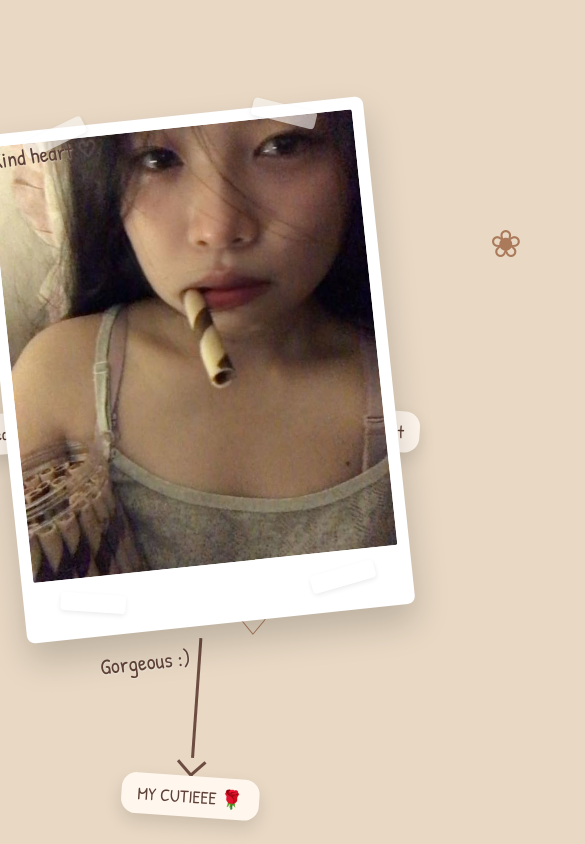
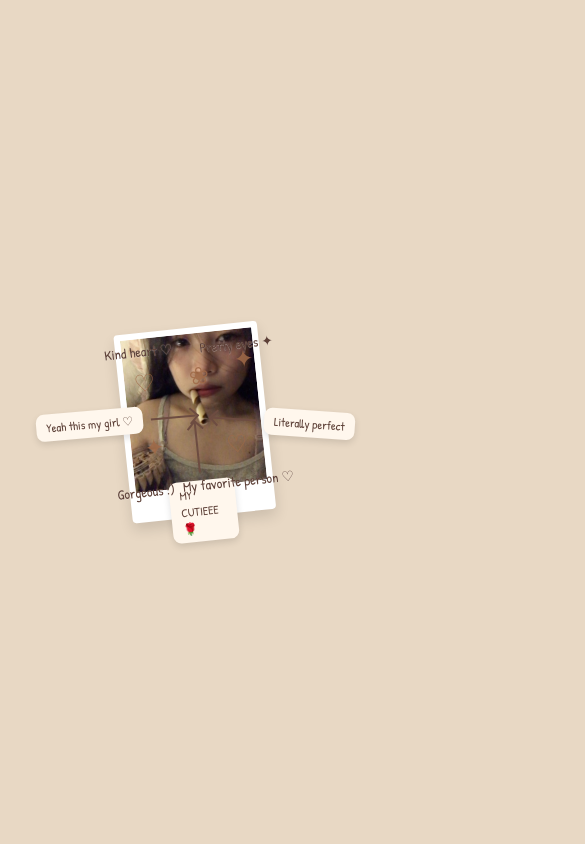
Before and after one commit to renz102/rose, a plain HTML site: page index.html in a window 390 px wide. Shown: the top 844 px of the page, 585 px wide, since content can reach past the window. Drawn offline with Linux system fonts and the light colour scheme.

Commit message:
Refactor index.html for improved layout and styling
Updated styles and layout for responsiveness and aesthetics.

```diff
--- a/index.html
+++ b/index.html
@@ -19,17 +19,19 @@
 body{
     background:#E8D8C4;
     font-family:'Patrick Hand', cursive;
-    display:flex;
-    justify-content:center;
-    align-items:center;
-    height:100vh;
-    overflow:hidden;
+    min-height:100vh;
+    overflow-x:hidden;
+    overflow-y:auto;
 }
 
 .board{
+
     position:relative;
-    width:1000px;
-    height:750px;
+
+    width:min(1000px,95vw);
+
+    aspect-ratio:1000/1050;
+
 }
 
 /* ---------------- PHOTO ---------------- */
@@ -38,69 +40,75 @@ body{
     position:absolute;
 
     left:50%;
-    top:43%;
+    top:50%;
 
     transform:translate(-50%,-50%) rotate(-6deg);
 
-    width:390px;
-    height:510px;
+    width:39%;
+    aspect-ratio:390/510;
 
     background:white;
 
-    border:12px solid white;
-    border-bottom:60px solid white;
+    border:clamp(6px,.75vw,12px) solid white;
+    border-bottom:clamp(30px,3vw,60px) solid white;
 
-    border-radius:8px;
+    border-radius:clamp(4px,.8vw,8px);
 
-    box-shadow:0 18px 35px rgba(0,0,0,.18);
+    box-shadow:0 1.8vw 3.5vw rgba(0,0,0,.12);
 
     display:flex;
     justify-content:center;
     align-items:center;
 
-    color:#8D6E63;
-    font-size:28px;
-
     z-index:1;
 }
 
-/* Tape */
+.kind{
 
-.tape{
-    position:absolute;
 
-    width:65px;
-    height:18px;
 
-    background:rgba(255,255,255,.55);
+    left:-13%;
 
-    border-radius:4px;
+    top:2%;
 
-    box-shadow:0 2px 5px rgba(0,0,0,.08);
 }
 
-.tape1{
-    top:-12px;
-    left:35px;
-    transform:rotate(-20deg);
+.eyes{
+
+
+
+    right:-15%;
+    top:3%;
+
 }
 
-.tape2{
-    top:-12px;
-    right:35px;
-    transform:rotate(20deg);
+.gorgeous{
+
+
+
+    left:-14%;
+    bottom:-6%;
+
+}
+
+.fav{
+
+
+
+    right:-20%;
+    bottom:-5%;
+
 }
 
 /* ---------------- NOTES ---------------- */
 
 .note{
-
     position:absolute;
-
     display:flex;
     align-items:center;
+    gap:clamp(8px,1.5vw,18px);
 
-    gap:18px;
+    z-index:2;
 }
 
 .text{
@@ -109,13 +117,14 @@ body{
 
     background:#FFF7ED;
 
-    padding:8px 16px;
+    padding:clamp(5px,.7vw,8px)
+        clamp(10px,1.3vw,16px);
 
-    border-radius:15px;
+    border-radius:clamp(8px,1.2vw,15px);
 
-    box-shadow:0 8px 18px rgba(0,0,0,.12);
+    box-shadow:0 .8vw 1.8vw rgba(0,0,0,.12);
 
-    font-size:18px;
+    font-size:clamp(12px,1.2vw,18px);
 
     color:#5D4037;
 }
@@ -126,8 +135,8 @@ body{
 
     position:relative;
 
-    width:160px;
-    height:3px;
+    width:clamp(45px,7vw,90px);
+    height:clamp(2px,.3vw,3px);
 
     background:#6D4C41;
 
@@ -139,14 +148,14 @@ body{
 
     position:absolute;
 
-    right:-1px;
+    right:-1%;
     top:50%;
 
-    width:18px;
-    height:18px;
+    width:clamp(10px,1.8vw,18px);
+    height:clamp(10px,1.8vw,18px);
 
-    border-top:3px solid #6D4C41;
-    border-right:3px solid #6D4C41;
+    border-top:clamp(2px,.3vw,3px) solid #6D4C41;
+    border-right:clamp(2px,.3vw,3px) solid #6D4C41;
 
     transform:translateY(-50%) rotate(45deg);
 
@@ -163,25 +172,21 @@ body{
 /* ---------------- POSITIONS ---------------- */
 
 .left{
-
-    left:-30px;
+    left:7%;
     top:50%;
     transform:translateY(-50%) rotate(-5deg);
-
 }
 
 .right{
-
-    right:-30px;
+    right:7%;
     top:50%;
     transform:translateY(-50%) rotate(4deg);
-
 }
 
 .top{
 
     left:50%;
-    top:-20px;
+    top:-2%;
 
     transform:translateX(-50%) rotate(-4deg);
 
@@ -191,15 +196,15 @@ body{
 
 .top .line{
 
-    width:3px;
-    height:120px;
+    width:0.3%;
+    height:11%;
 
 }
 
 .top .line::after{
 
     top:auto;
-    bottom:-2px;
+    bottom:-2%;
 
     left:50%;
 
@@ -210,7 +215,7 @@ body{
 .bottom{
 
     left:50%;
-    bottom:-20px;
+    bottom:-2%;
 
     transform:translateX(-50%) rotate(4deg);
 
@@ -220,8 +225,8 @@ body{
 
 .bottom .line{
 
-    width:3px;
-    height:120px;
+    width:0.3%;
+    height:11%;
 
 }
 
@@ -237,27 +242,23 @@ body{
 /* Diagonals */
 
 .topleft{
-    left:-10px;
-    top:92px;
-    transform:rotate(-8deg);
+    left:-1%;
+    top:9%;
 }
 
 .topright{
-    left:750px;
-    top:120px;
-    transform:rotate(8deg);
+    left:75%;
+    top:12%;
 }
 
 .bottomleft{
-    left:100px;
-    top:600px;
-    transform:rotate(-6deg);
+    left:10%;
+    top:60%;
 }
 
 .bottomright{
-    left:800px;
-    top:615px;
-    transform:rotate(7deg);
+    left:80%;
+    top:61%;
 }
 
 /* ---------------- DOODLES ---------------- */
@@ -266,7 +267,7 @@ body{
 
     position:absolute;
 
-    font-size:38px;
+    font-size:clamp(24px,2.5vw,38px);
 
     color:#A06A48;
 
@@ -276,36 +277,36 @@ body{
 
 .heart1{
 
-    left:70px;
-    top:180px;
+    left:7%;
+    top:18%;
 
 }
 
 .heart2{
 
-    right:120px;
-    bottom:150px;
+    right:12%;
+    bottom:15%;
 
 }
 
 .star1{
 
-    left:840px;
-    top:90px;
+    left:84%;
+    top:9%;
 
 }
 
 .star2{
 
-    left:100px;
-    bottom:180px;
+    left:10%;
+    bottom:18%;
 
 }
 
 .flower{
 
-    left:490px;
-    top:170px;
+    left:49%;
+    top:17%;
 
 }
 
@@ -313,18 +314,18 @@ body{
     width:100%;
     height:100%;
     object-fit:cover;
-    border-radius:2px;
+    border-radius:clamp(1px,.2vw,2px);
 }
 
 .tape3{
-    bottom:-35px;
-    left:25px;
+    bottom:-3.5%;
+    left:6%;
     transform:rotate(10deg);
 }
 
 .tape4{
-    bottom:-35px;
-    right:25px;
+    bottom:-3.5%;
+    right:6%;
     transform:rotate(-10deg);
 }
 
@@ -340,33 +341,120 @@ body{
 
     padding:0;
 
-    font-size:22px;
+    font-size:clamp(14px,1.5vw,22px);
 
     color:#5D4037;
 
-    text-shadow:0 1px 2px rgba(255,255,255,.5);
+    text-shadow:0 .1vw .2vw rgba(255,255,255,.5);
+}
+
+.bottom-note{
+
+    position:absolute;
+
+    left:50%;
+
+    bottom:-36%;
+
+    transform:translateX(-50%);
+
+    display:flex;
+
+    flex-direction:column;
+
+    align-items:center;
+
+    gap:clamp(8px,1vw,15px);
+
+}
+
+.bottom-note .line{
+
+    width:clamp(2px,.3vw,3px);
+    height:clamp(50px,7vw,80px);
+
+    position:relative;
+
+    background:#6D4C41;
+
+}
+
+.bottom-note .line::after{
+
+    content:"";
+
+    position:absolute;
+
+    top:0%;
+    left:50%;
+
+    width:clamp(10px,1.8vw,18px);
+    height:clamp(10px,1.8vw,18px);
+
+    border-top:clamp(2px,.3vw,3px) solid #6D4C41;
+    border-right:clamp(2px,.3vw,3px) solid #6D4C41;
+
+    transform:translateX(-50%) rotate(-45deg);
+
+}
+
+.polaroid{
+
+}
+
+.center{
+
+    display:flex;
+    justify-content:center;
+    align-items:center;
+
+    width:100%;
+    min-height:100vh;
+
 }
 
 </style>
 </head>
 
+<!-- If u readin this just know that I like rose -->
+
 <body>
-
+    <div class="center">
+        <div class="polaroid">
             <div class="board">
 
                 <div class="image">
 
-    <img src="rose.jpg" alt="Her">
+                    <img src="rose.jpg">
 
+                    <!-- tapes -->
                     <div class="tape tape1"></div>
                     <div class="tape tape2"></div>
                     <div class="tape tape3"></div>
                     <div class="tape tape4"></div>
 
+                    <!-- overlays -->
+                    <div class="overlay kind">Kind heart ♡</div>
+                    <div class="overlay eyes">Pretty eyes ✦</div>
+                    <div class="overlay gorgeous">Gorgeous :)</div>
+                    <div class="overlay fav">My favorite person ♡</div>
+
+                    <!-- bottom note -->
+                    <div class="bottom-note">
+                        <div class="line"></div>
+                        <div class="text">MY CUTIEEE 🌹</div>
                     </div>
 
-<!-- LEFT -->
+                    <!-- doodles -->
+                    <div class="doodle heart1">♡</div>
+                    <div class="doodle heart2">♡</div>
+                    <div class="doodle star1">✦</div>
+                    <div class="doodle star2">✦</div>
+                    <div class="doodle flower">❀</div>
 
+                </div>
+
+                <!-- Left -->
                 <div class="note left">
 
                     <div class="text">
@@ -377,8 +465,7 @@ body{
 
                 </div>
 
-<!-- RIGHT -->
-
+                <!-- Right -->
                 <div class="note right">
 
                     <div class="line reverse"></div>
@@ -389,51 +476,8 @@ body{
 
                 </div>
 
-<!-- TOP -->
-
-<!-- BOTTOM -->
-
-<div class="note bottom">
-
-    <div class="text">
-        MY CUTIEEE 🌹
             </div>
-
-    <div class="line reverse"></div>
-
         </div>
-
-<!-- CORNERS -->
-
-<div class="overlay topleft">
-Kind heart ♡
     </div>
-
-<div class="overlay topright">
-Pretty eyes ✦
-</div>
-
-<div class="overlay bottomleft">
-Gorgeous :)
-</div>
-
-<div class="overlay bottomright">
-My favorite person ♡
-</div>
-
-<!-- DOODLES -->
-
-<div class="doodle heart1">♡</div>
-
-<div class="doodle heart2">♡</div>
-
-<div class="doodle star1">✦</div>
-
-<div class="doodle star2">✦</div>
-
-<div class="doodle flower">❀</div>
-
-</div>
-
 </body>
 </html>
```
Lines whose indentation alone changed are shown as unchanged.
